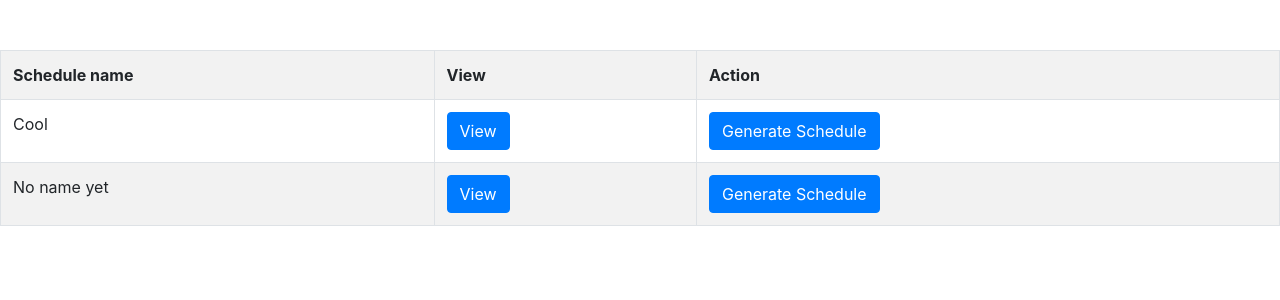
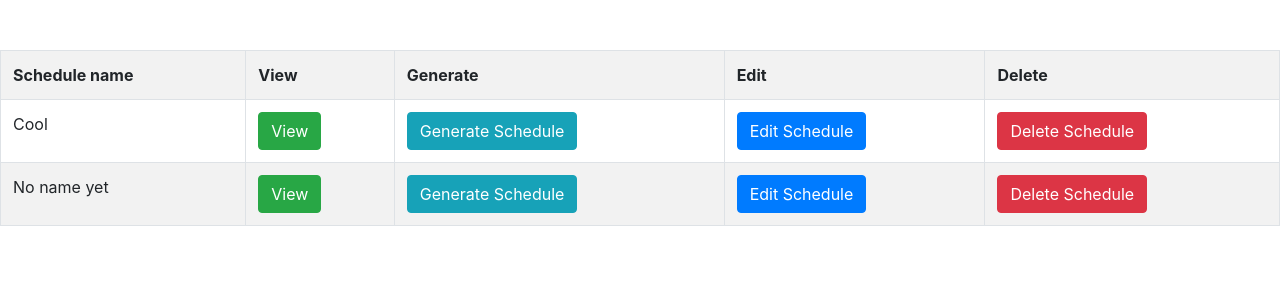
Before and after one commit to jamescndubuisi/roaster, a Django app: page /view-schedules in a window 1280 px wide. Shown: the top 300 px of the page. Run offline with Django 3.2, Linux system fonts and the light colour scheme; a user stored in the database is signed in; data comes from the database, SQL or seed files in the repository; both versions use the stored data as it was after the commit; some libraries are stand-ins or nearby versions.

Commit message:
view schedule list

```diff
--- a/roost/urls.py
+++ b/roost/urls.py
@@ -1,10 +1,11 @@
 from django.urls import path
-from .views import homepage, process, pre_schedule_view, pre_schedule_list, generate
+from .views import homepage, process, pre_schedule_view, pre_schedule_list, generate, edit_schedule
 
 urlpatterns = [
     path('', homepage),
     path('process',process),
     path('view-schedules/<int:identity>',pre_schedule_view, name = "schedules"),
+    path('edit/<int:identity>',edit_schedule, name = "edit"),
     path('view-schedules',pre_schedule_list),
     path('generate',generate),
 ]
--- a/roost/views.py
+++ b/roost/views.py
@@ -4,7 +4,7 @@ from pandas import read_excel
 import pandas
 from .models import PreSchedule, User
 from .helper_functions import file_handler
-from .forms import Login, CreateUser, Upload
+from .forms import Login, CreateUser, Upload, EditSchedule
 from numba import jit, prange
 import time
 
@@ -59,8 +59,33 @@ def pre_schedule_view(request,identity):
 
 
 def pre_schedule_list(request):
+    title = "Staff Lists"
     datum = PreSchedule.objects.filter(user=request.user).values('name','id')
-    return render(request, "dataframelist.html", {"content": datum})
+    return render(request, "dataframelist.html", {"content": datum, "title":title})
+
+
+def edit_schedule(request, identity):
+    title = "Edit"
+    content = "Please edit this Schedule"
+
+    form = EditSchedule
+
+    if request.method =="POST":
+        form = form(request.POST)
+        if form.is_valid():
+            pre_schedule = PreSchedule.objects.get(user=request.user, pk=identity)
+            edit_form = EditSchedule(request.POST, instance=pre_schedule)
+            edit_form.save()
+        else:
+            print("An error occurred with this file")
+            form = form
+    return render(request, "upload.html", {"title": title, "content": content, "form": form})
+
+
+
+
+
+
 
 def register(request):
     message = ""
--- a/templates/dataframelist.html
+++ b/templates/dataframelist.html
@@ -11,15 +11,19 @@
     <tr>
         <th>Schedule name</th>
         <th>View</th>
-         <th>Action</th>
+         <th>Generate</th>
+         <th>Edit</th>
+         <th>Delete</th>
     </tr>
 
       {% for data in content %}
           <tr>
 
            <td>{{ data.name }}</td>
-        <td><a href="see/{{ data.id  }}"><button href="see/{{ data.id }}" class="btn btn-primary">View</button></a></td>
-        <td><a href="see/{{ data.id  }}"><button href="see/{{ data.id }}" class="btn btn-primary">Generate Schedule</button></a></td>
+        <td><a href="view-schedules/{{ data.id  }}"><button  class="btn btn-success">View</button></a></td>
+        <td><a href="generate/{{ data.id  }}"><button  class="btn btn-info">Generate Schedule</button></a></td>
+        <td><a href="edit/{{ data.id  }}"><button  class="btn btn-primary">Edit Schedule</button></a></td>
+        <td><a href="delete/{{ data.id  }}"><button  class="btn btn-danger">Delete Schedule</button></a></td>
           </tr>
 
     {% endfor %}
```
Also changed, not shown: roost/forms.py (+7 -1 lines), db.sqlite3.
